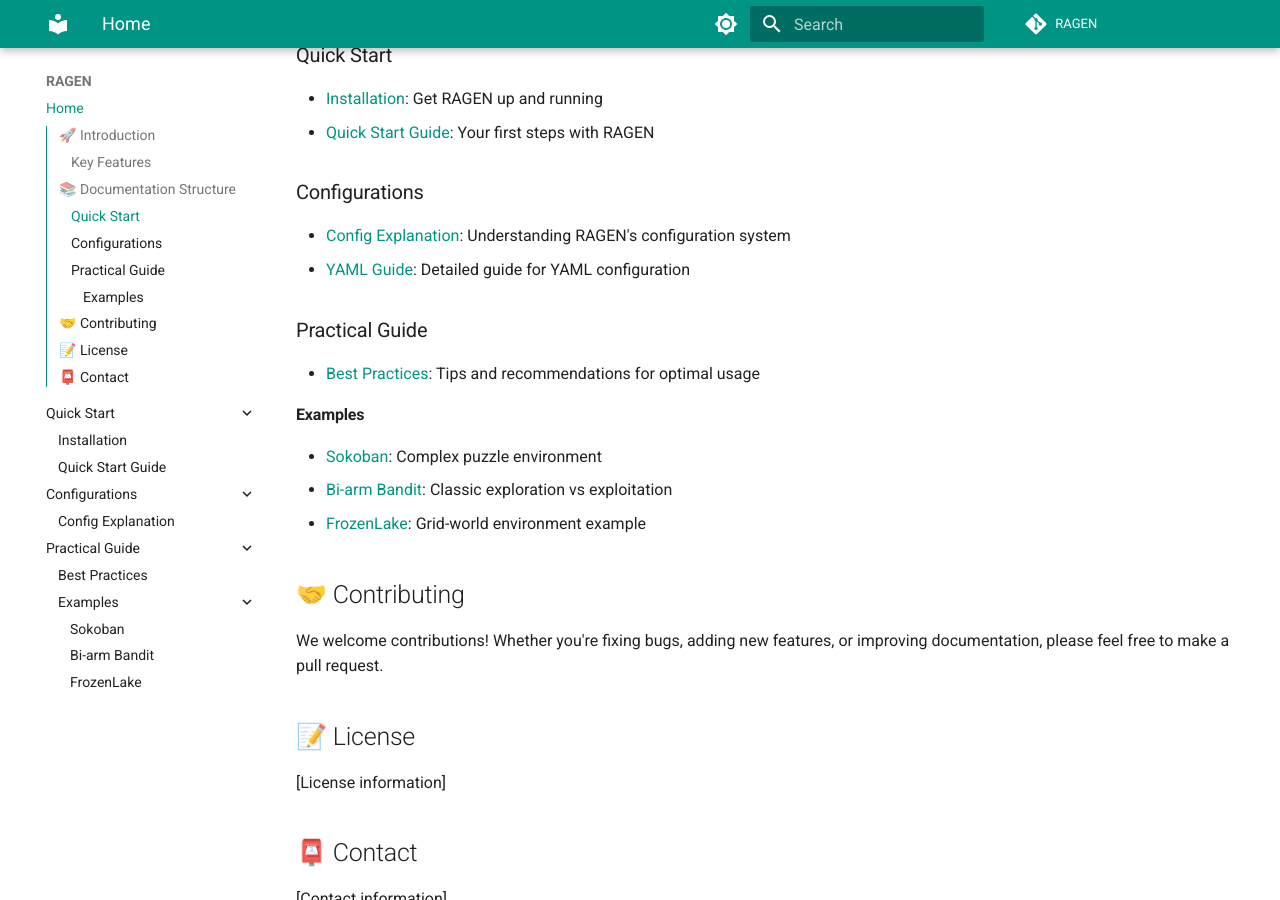
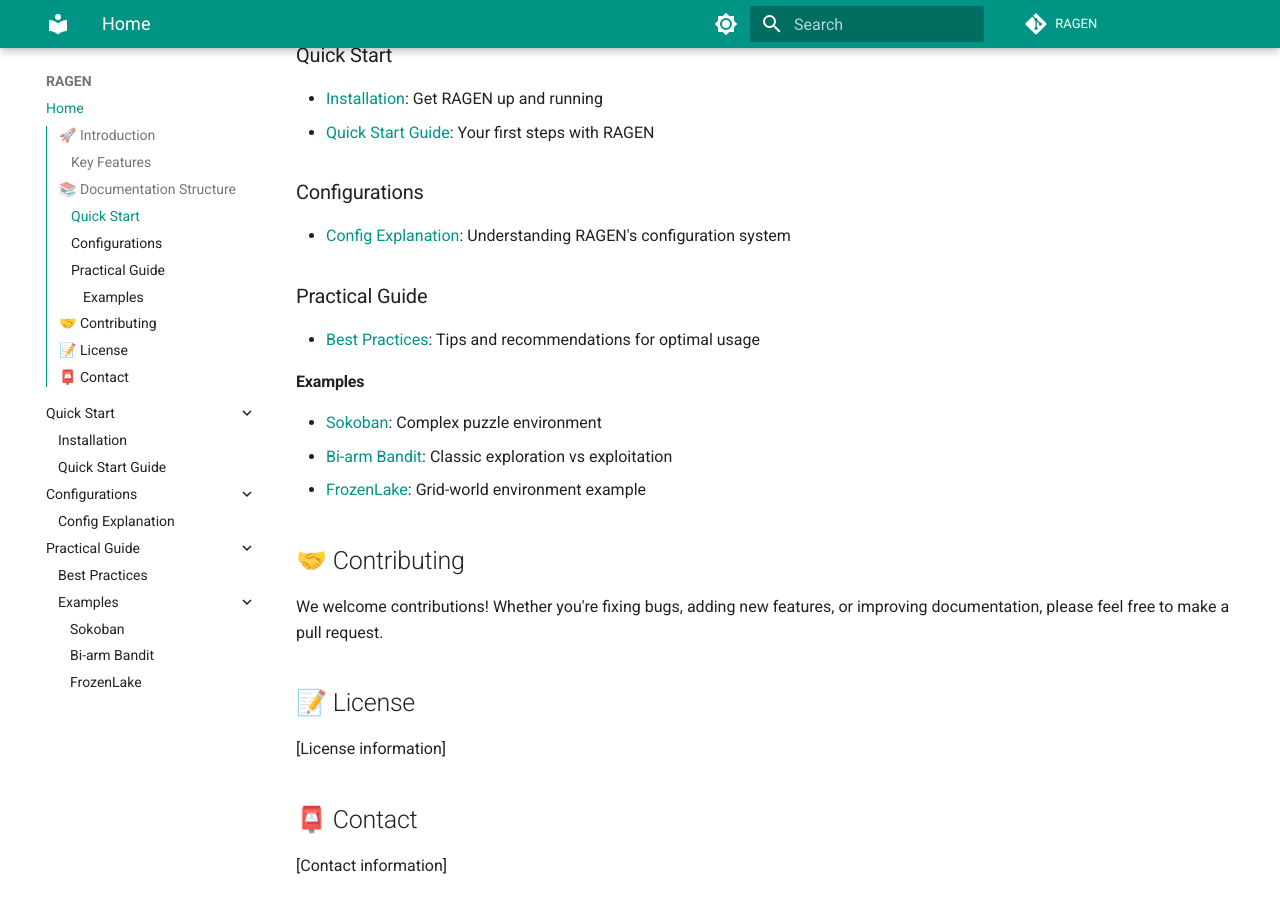
Before and after one commit to QinengWang-Aiden/RAGEN-Doc, an MkDocs documentation site: the page built from docs/index.md, in a window 1280 px wide and 900 px high, scrolled down 585 px. Built offline with MkDocs 1.6.1 and Material for MkDocs 9.7.7, drawn with Linux system fonts in a browser that asks for light colours; comment, search, counter and statistics services are not loaded.

Commit message:
udpate minor mistake

```diff
--- a/docs/index.md
+++ b/docs/index.md
@@ -22,7 +22,6 @@ RAGEN is designed to [brief description of main purpose and unique features]. Ou
 
 ### Configurations
 - [Config Explanation](configurations/config_exp.md): Understanding RAGEN's configuration system
-- [YAML Guide](configurations/yaml_guide.md): Detailed guide for YAML configuration
 
 ### Practical Guide
 - [Best Practices](practical_guide/best_practices.md): Tips and recommendations for optimal usage
```
